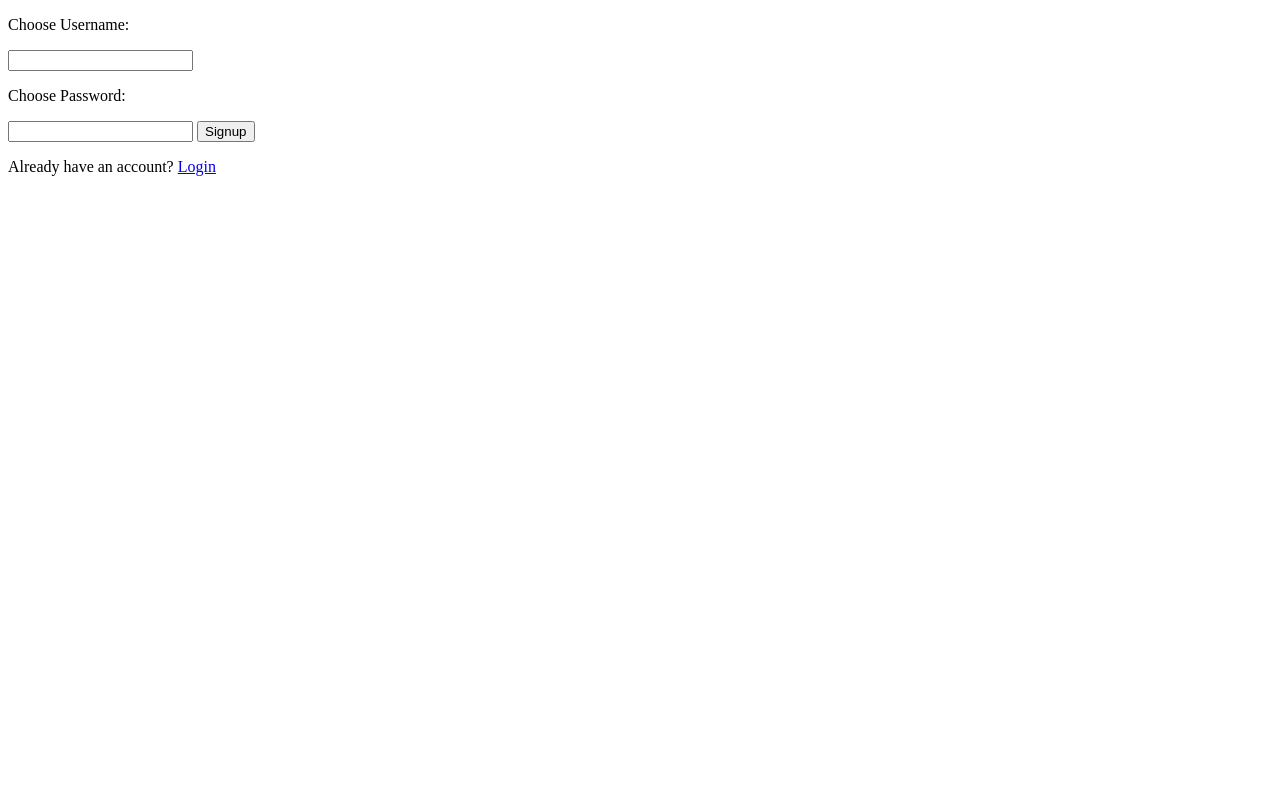
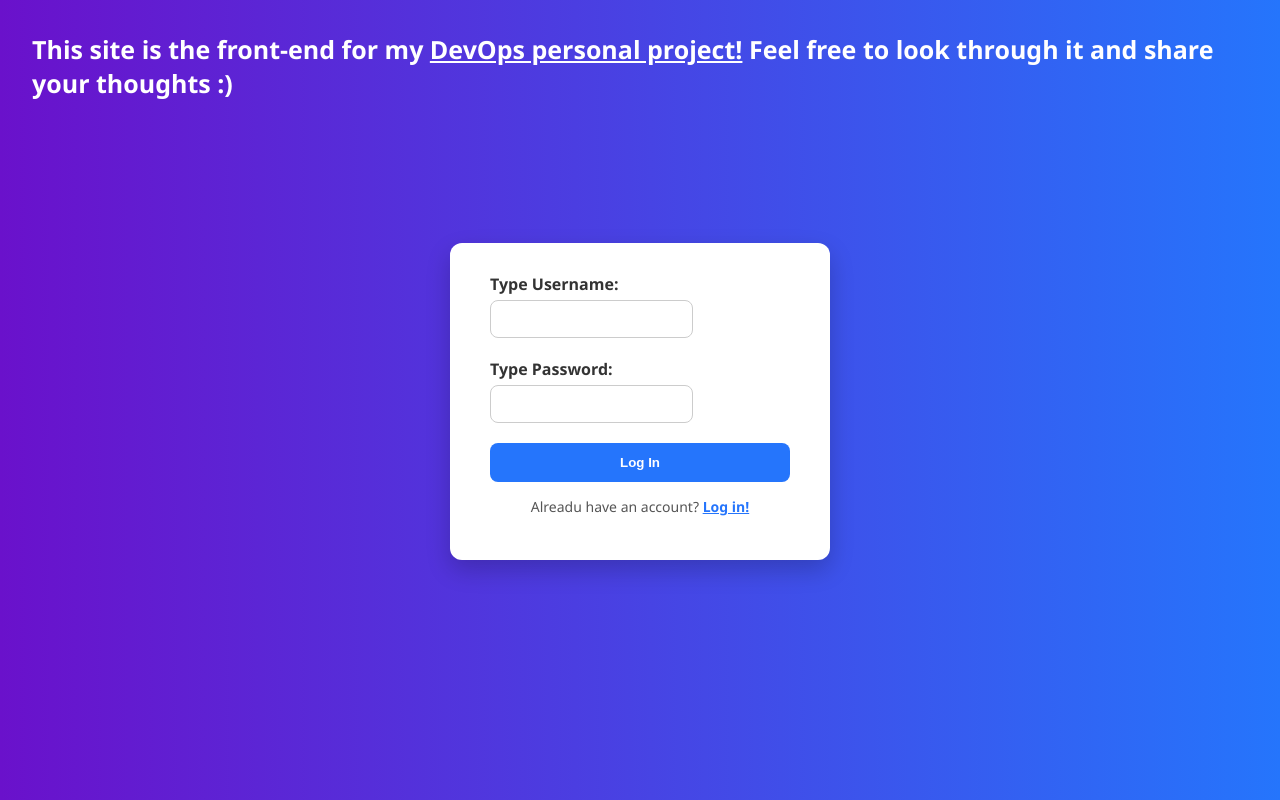
Before and after one commit to LuisMarkusTorres/DevOps_Personal_Project, a Flask app: page /signup in a window 1280 px wide. Run offline with Flask 3, Linux system fonts and the light colour scheme.

Commit message:
Fixed temporary HTML and CSS file loss due to git error

```diff
--- /dev/null
+++ b/app/static/signup-login.css
@@ -0,0 +1,93 @@
+html {
+    height: 100%;
+}
+
+body {
+    box-sizing: border-box;
+    padding-bottom: 30vh;
+    height: 100%;
+    font-family: 'Segoe UI', Tahoma, Geneva, Verdana, sans-serif;
+    background: linear-gradient(to right, #6a11cb, #2575fc);
+    height: 100vh;
+    display: flex;
+    justify-content: center;
+    align-items: center;
+    margin: 0;
+    display: flex;
+    flex-direction: column;
+    justify-content: space-between;
+}
+
+h1 {
+    font-size: 25px;
+    margin-top: 2rem;
+    margin-inline: 2rem;
+    color: white;
+}
+
+form {
+    background-color: #ffffff;
+    padding: 30px 40px;
+    border-radius: 12px;
+    box-shadow: 0 10px 25px rgba(0,0,0,0.2);
+    width: 300px;
+    display: flex;
+    flex-direction: column;
+}
+
+label p {
+    margin: 0 0 5px 0;
+    font-weight: 600;
+    color: #333333;
+}
+
+input[type="text"],
+input[type="password"] {
+    padding: 10px;
+    border-radius: 8px;
+    border: 1px solid #ccc;
+    margin-bottom: 20px;
+    font-size: 14px;
+    transition: border 0.3s;
+}
+
+input[type="text"]:focus,
+input[type="password"]:focus {
+    border-color: #2575fc;
+    outline: none;
+}
+
+button {
+    padding: 12px;
+    background-color: #2575fc;
+    color: #fff;
+    border: none;
+    border-radius: 8px;
+    font-weight: bold;
+    cursor: pointer;
+}
+
+button:hover {
+    background-color: #6a11cb;
+}
+
+.linkpara {
+    margin-top: 15px;
+    font-size: 14px;
+    text-align: center;
+    color: #555;
+}
+
+a {
+    color: white;
+    text-decoration: underline;
+    font-weight: 600;
+}
+
+.linkpara > a {
+    color: #2575fc
+}
+
+.linkpara a:hover {
+    text-decoration: underline;
+}
--- a/app/templates/signup.html
+++ b/app/templates/signup.html
@@ -3,20 +3,22 @@
 <head>
     <meta charset="UTF-8">
     <meta name="viewport" content="width=device-width, initial-scale=1.0">
-    <title>Signup Page</title>
+    <link rel="stylesheet" href="../static/signup-login.css">
+    <title>Log In</title>
 </head>
 <body>
+    <h1>This site is the front-end for my <a href="https://github.com/LuisMarkusTorres/DevOps_Personal_Project">DevOps personal project!</a> Feel free to look through it and share your thoughts :)</h1>
     <form action="" method="POST">
-        <label>
-            <p>Choose Username:</p>
-            <input type="text" name="username" maxlength="50" required>
+        <label for="">
+            <p>Type Username:</p>
+            <input type="text" name="username" id="username_input" required>
         </label>
-        <label>
-            <p>Choose Password:</p>
-            <input type="password" name="password" minlength="8" maxlength="128"required>
+        <label for="">
+            <p>Type Password:</p>
+            <input type="password" name="pwd" id="pwd_input" minlength="8" required>
         </label>
-        <button type="submit">Signup</button>
+        <button type="submit">Log In</button>
+        <p class="linkpara">Alreadu have an account? <a href="/login">Log in!</a></p>
     </form>
-    <p>Already have an account? <a href="/login">Login</a></p>
 </body>
 </html>
```
Also changed, not shown: app/static/home.css (+56 -0 lines), app/templates/login.html (+7 -5 lines), app/templates/main_page.html (+4 -4 lines), app/static/login.css (deleted), app/static/signup.css (deleted).
